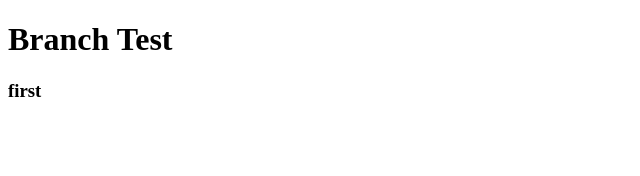
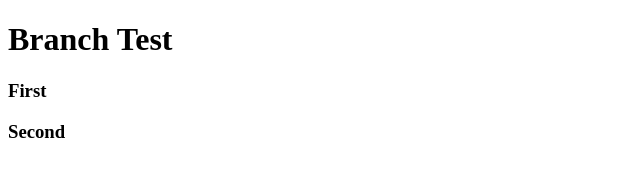
Before and after one commit to slittleton/branch_test, a plain HTML site: page index.html in a window 1280 px wide. Shown: the full height of the page, 0-640 px from the left. Drawn offline with Linux system fonts and the light colour scheme.

Commit message:
commit 2

```diff
--- a/index.html
+++ b/index.html
@@ -8,7 +8,8 @@
 </head>
 <body>
   <h1>Branch Test</h1>
-  <h3>first</h3>
+  <h3>First</h3>
+  <h3>Second</h3>
 
 </body>
 </html>
```
